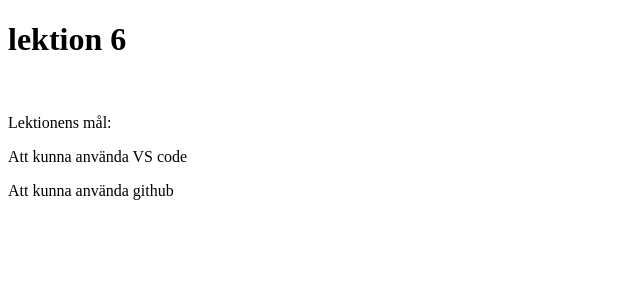
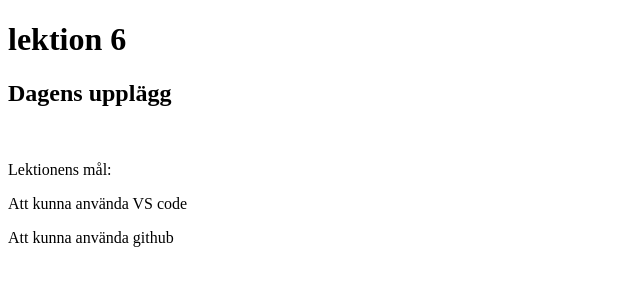
Before and after one commit to mahmoudabuarishe-source/fd, a plain HTML site: page index.html in a window 1280 px wide. Shown: the whole page, without its empty margins (0-640 px from the left). Drawn offline with Linux system fonts and the light colour scheme.

Commit message:
added a sektion heading

```diff
--- a/index.html
+++ b/index.html
@@ -6,6 +6,7 @@
     </head>
     <body>
         <h1>lektion 6</h1>
+        <h2>Dagens upplägg</h2>
         <br>
         <p>Lektionens mål:</p>
         <p>Att kunna använda VS code</p>
```
